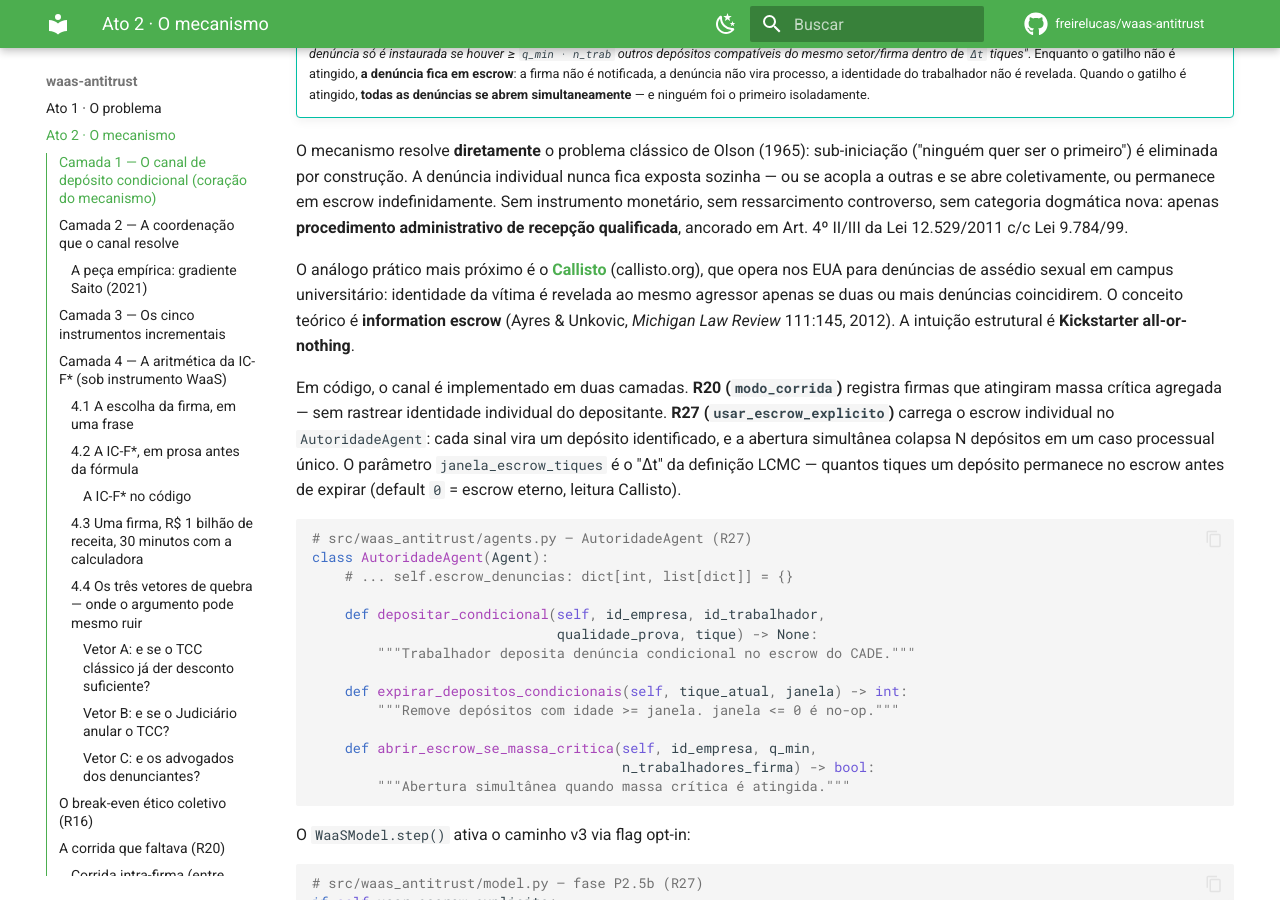
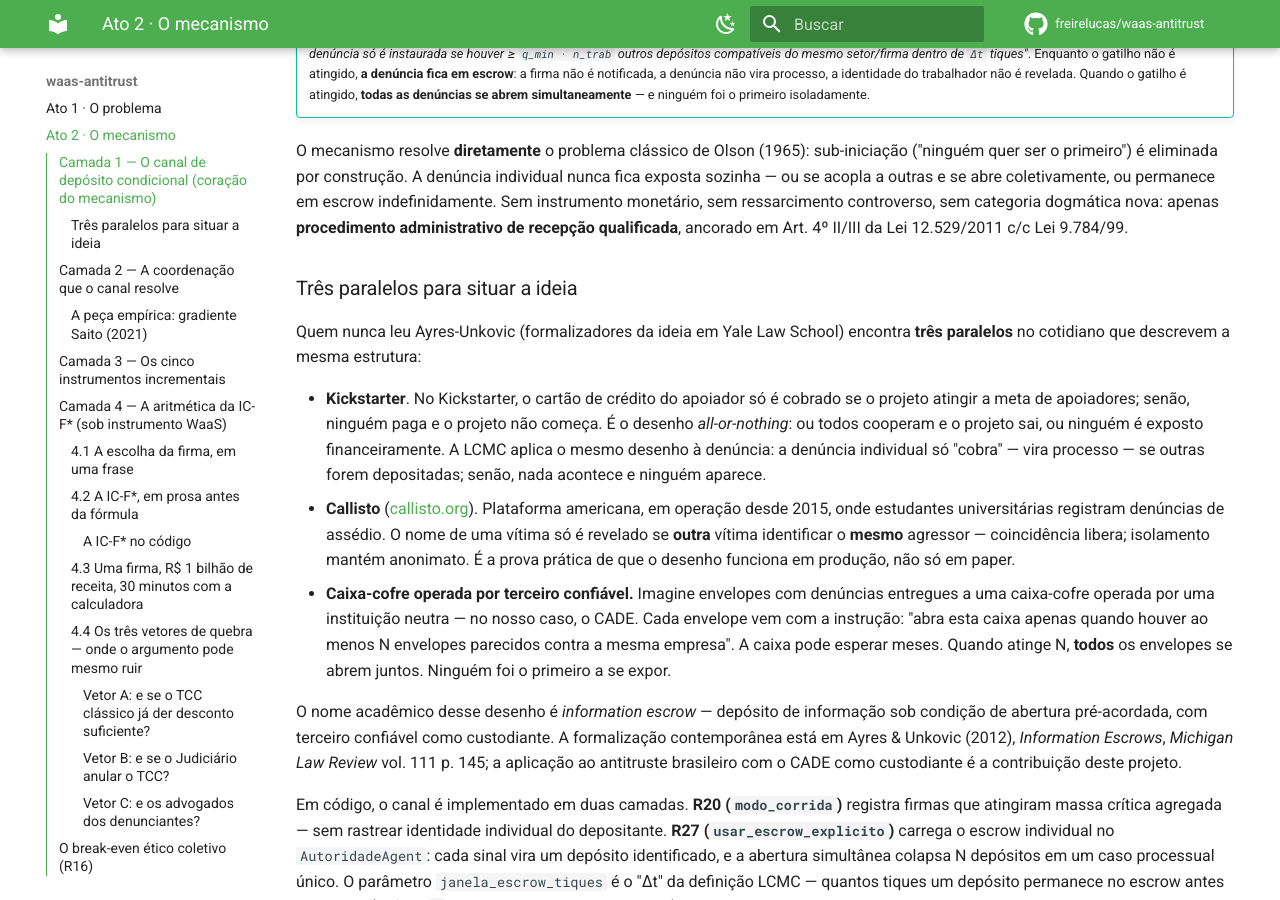
Before and after one commit to freirelucas/waas-antitrust, an MkDocs documentation site: the page built from docs/mecanismo.md, in a window 1280 px wide and 900 px high, scrolled down 574 px. Built offline with MkDocs 1.6.1 and Material for MkDocs 9.7.7, drawn with Linux system fonts in a browser that asks for light colours; comment, search, counter and statistics services are not loaded.

Commit message:
docs: reescreve trechos herméticos em index.md e mecanismo.md
Resposta direta ao feedback: "é information escrow (Ayres & Unkovic,
Michigan Law Review 111:145, 2012). Em estrutura de pagamento, o
paralelo é o Kickstarter all-or-nothing" era hermético — citação
acadêmica primeiro e analogia em segunda linha.

Inversão da ordem: 3 paralelos do cotidiano em primeiro lugar
(Kickstarter pagamento condicional, Callisto em operação desde 2015,
caixa-cofre operada por terceiro confiável), CADA UM com 3-4 linhas
de explicação concreta. A citação acadêmica formalizadora (Ayres &
Unkovic Yale Law School, 2012, Michigan L. Rev.) entra no fim como
quem assina, não como quem abre.

Replicado em duas páginas: docs/index.md §29-31 (Ato 1) e
docs/mecanismo.md §19 (Ato 2 Camada 1 — sub-§ "Três paralelos para
situar a ideia").

Gates: mkdocs --strict ok; 341 testes verdes.

```diff
--- a/docs/mecanismo.md
+++ b/docs/mecanismo.md
@@ -16,7 +16,34 @@ A **Leniência Condicionada à Massa Crítica** (LCMC) é um *information escrow
 
 O mecanismo resolve **diretamente** o problema clássico de Olson (1965): sub-iniciação ("ninguém quer ser o primeiro") é eliminada por construção. A denúncia individual nunca fica exposta sozinha — ou se acopla a outras e se abre coletivamente, ou permanece em escrow indefinidamente. Sem instrumento monetário, sem ressarcimento controverso, sem categoria dogmática nova: apenas **procedimento administrativo de recepção qualificada**, ancorado em Art. 4º II/III da Lei 12.529/2011 c/c Lei 9.784/99.
 
-O análogo prático mais próximo é o **[Callisto](https://www.callisto.org)** (callisto.org), que opera nos EUA para denúncias de assédio sexual em campus universitário: identidade da vítima é revelada ao mesmo agressor apenas se duas ou mais denúncias coincidirem. O conceito teórico é **information escrow** (Ayres & Unkovic, *Michigan Law Review* 111:145, 2012). A intuição estrutural é **Kickstarter all-or-nothing**.
+### Três paralelos para situar a ideia
+
+Quem nunca leu Ayres-Unkovic (formalizadores da ideia em Yale Law School) encontra
+**três paralelos** no cotidiano que descrevem a mesma estrutura:
+
+- **Kickstarter**. No Kickstarter, o cartão de crédito do apoiador só é cobrado se
+  o projeto atingir a meta de apoiadores; senão, ninguém paga e o projeto não começa.
+  É o desenho *all-or-nothing*: ou todos cooperam e o projeto sai, ou ninguém é
+  exposto financeiramente. A LCMC aplica o mesmo desenho à denúncia: a denúncia
+  individual só "cobra" — vira processo — se outras forem depositadas; senão, nada
+  acontece e ninguém aparece.
+- **Callisto** ([callisto.org](https://www.callisto.org)). Plataforma americana, em
+  operação desde 2015, onde estudantes universitárias registram denúncias de
+  assédio. O nome de uma vítima só é revelado se **outra** vítima identificar o
+  **mesmo** agressor — coincidência libera; isolamento mantém anonimato. É a prova
+  prática de que o desenho funciona em produção, não só em paper.
+- **Caixa-cofre operada por terceiro confiável.** Imagine envelopes com denúncias
+  entregues a uma caixa-cofre operada por uma instituição neutra — no nosso caso,
+  o CADE. Cada envelope vem com a instrução: "abra esta caixa apenas quando houver
+  ao menos N envelopes parecidos contra a mesma empresa". A caixa pode esperar
+  meses. Quando atinge N, **todos** os envelopes se abrem juntos. Ninguém foi o
+  primeiro a se expor.
+
+O nome acadêmico desse desenho é *information escrow* — depósito de informação sob
+condição de abertura pré-acordada, com terceiro confiável como custodiante. A
+formalização contemporânea está em Ayres & Unkovic (2012), *Information Escrows*,
+*Michigan Law Review* vol. 111 p. 145; a aplicação ao antitruste brasileiro com o
+CADE como custodiante é a contribuição deste projeto.
 
 Em código, o canal é implementado em duas camadas. **R20 (`modo_corrida`)** registra firmas que atingiram massa crítica agregada — sem rastrear identidade individual do depositante. **R27 (`usar_escrow_explicito`)** carrega o escrow individual no `AutoridadeAgent`: cada sinal vira um depósito identificado, e a abertura simultânea colapsa N depósitos em um caso processual único. O parâmetro `janela_escrow_tiques` é o "Δt" da definição LCMC — quantos tiques um depósito permanece no escrow antes de expirar (default `0` = escrow eterno, leitura Callisto).
 
```
Also changed, not shown: docs/index.md (+9 -1 lines).
